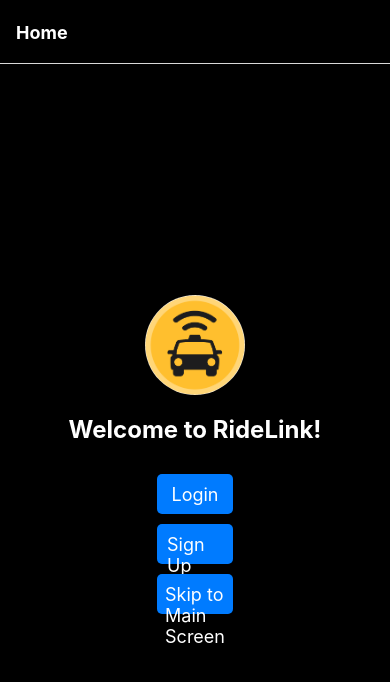
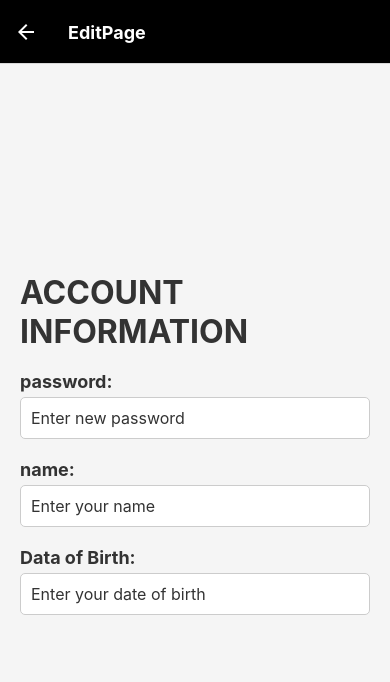
Before and after one commit to Kartik1109/RideShare, a React Native app: screen /EditPage in a window 390 px wide. Shown: the top 682 px of the page. Built offline with nearby package versions, Linux system fonts and the light colour scheme.

Commit message:
EditPage

```diff
--- a/App.js
+++ b/App.js
@@ -10,6 +10,7 @@ import RequestRide from './RRS'; // import to RequestRide screen
 import WWP from './WWP'
 import CoinMeasurement from './CoinMeasurement';
 import AlertPage from './Alert'
+import EditPage from './EditAccountPage';
 
 
 
@@ -71,7 +72,7 @@ function App() {
         <Stack.Screen name="WWP" component={WWP} />
         <Stack.Screen name="CoinMeasurement" component={CoinMeasurement} />
         <Stack.Screen name="AlertPage" component={AlertPage} />
-
+        <Stack.Screen name="EditPage" component={EditPage} />
 
       </Stack.Navigator>
     </NavigationContainer>
--- /dev/null
+++ b/EditAccountPage.js
@@ -0,0 +1,86 @@
+import React, { useState } from 'react';
+import { View, Text, StyleSheet, TextInput, TouchableOpacity } from 'react-native';
+
+const EditPage = () => {
+    const [password, setPassword] = useState('');
+    const [name, setName] = useState('');
+    const [DateOfBirth, setDateOfBirth] = useState('');
+
+
+    return (
+        <View style={styles.container}>
+
+        <Text style={styles.title}>Account Information</Text>
+        <View style={styles.inputContainer}>
+            <Text style={styles.label}>password:</Text>
+            <TextInput
+            style={styles.input}
+            value={password}
+            onChangeText={setPassword}
+            placeholder="Enter new password"
+            />
+        </View>
+
+        <View style={styles.inputContainer}>
+            <Text style={styles.label}>name:</Text>
+            <TextInput
+            style={styles.input}
+            value={name}
+            onChangeText={setName}
+            placeholder="Enter your name"
+            />
+        </View>
+
+        <View style={styles.inputContainer}>
+            <Text style={styles.label}>Data of Birth:</Text>
+            <TextInput
+            style={styles.input}
+            value={DateOfBirth}
+            onChangeText={setDateOfBirth}
+            placeholder="Enter your date of birth" ////////STILL NEED A BUTTON TO SUBMIT CHANGES TO THE USER DATABASE
+            />
+        </View>
+
+        </View>
+    );
+};
+
+
+const styles = StyleSheet.create({
+    container: {
+      flex: 1,
+      alignItems: 'center',
+      justifyContent: 'center',
+      backgroundColor: '#f5f5f5',
+      padding: 20,
+    },
+    title: {
+        fontSize: 32,
+        fontWeight: 'bold',
+        marginBottom: 20,
+        color: '#333',
+        textTransform: 'uppercase',
+    },
+    inputContainer: {
+        marginBottom: 20,
+        width: '100%',
+    },
+    label: {
+        fontSize: 18,
+        marginBottom: 5,
+        color: '#333',
+        fontWeight: 'bold',
+    },
+    input: {
+        borderWidth: 1,
+        borderColor: '#ccc',
+        borderRadius: 5,
+        padding: 10,
+        width: '100%',
+        backgroundColor: '#fff',
+        fontSize: 16,
+        color: '#333',
+    },
+});
+
+export default EditPage;
--- a/Main.js
+++ b/Main.js
@@ -29,7 +29,16 @@ const Main = ({ navigation }) => {
         onPress={() => navigation.navigate('AlertPage')}
       >
         <Text style={styles.buttonText}>AlertPage</Text>
+        </TouchableOpacity>
+
+      <TouchableOpacity // EDIT ACCOUNT BUTTON
+        style={[styles.button, { backgroundColor: 'yellow' }]}
+        onPress={() => navigation.navigate('EditPage')}
+      >
+        <Text style={styles.buttonText}>Edit Account</Text>
       </TouchableOpacity>
+
+
      <TouchableOpacity onPress={() => navigation.navigate('CoinMeasurement')}>
      <View style={styles.coinContainer}>
   <Image
@@ -38,6 +47,7 @@ const Main = ({ navigation }) => {
     onPress={() => navigation.navigate('CoinMeasurement')}
   />
   <Text style={styles.coinText}>100 coins</Text>
+
 </View>
 </TouchableOpacity>
 
```
